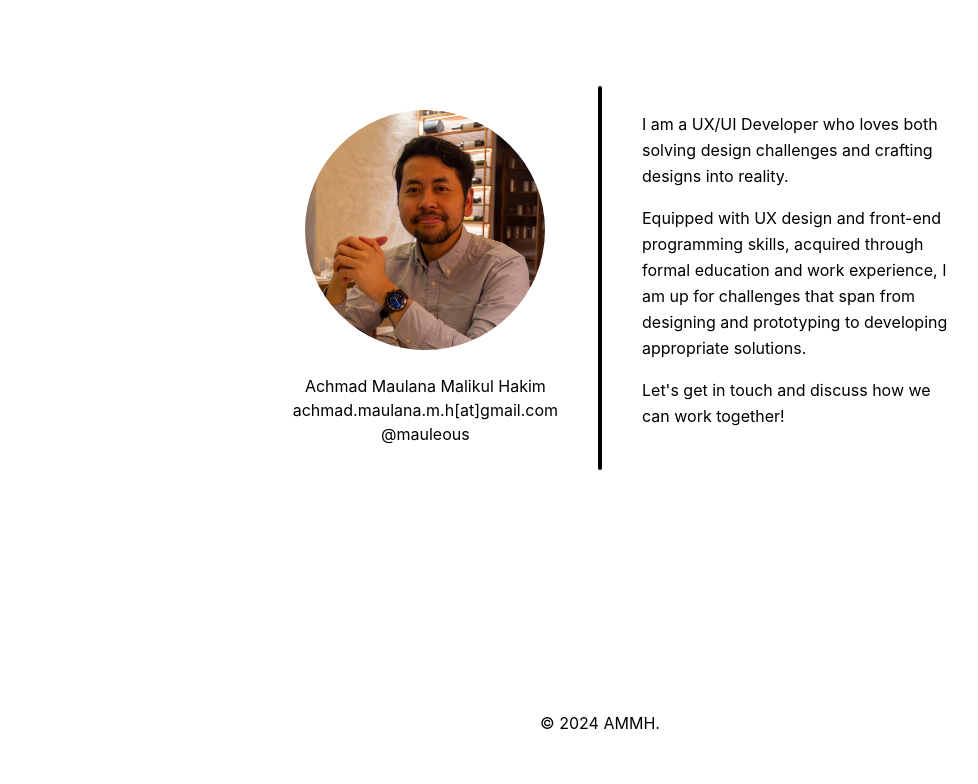
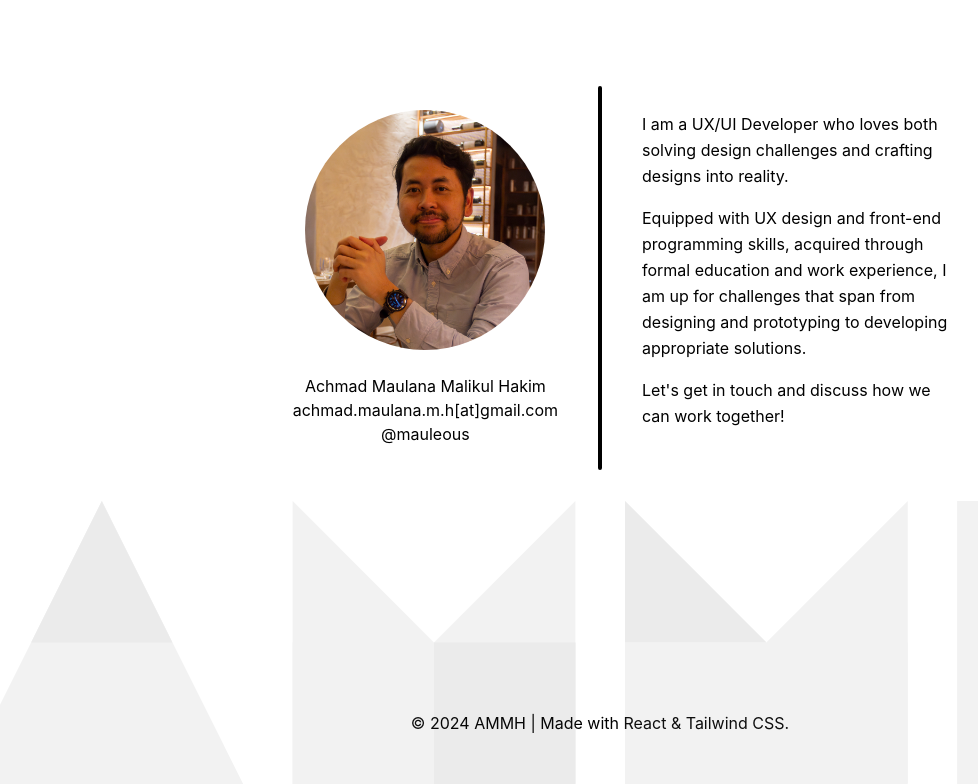
Before and after one commit to mauleous/mauleous-portfolio-v2, a React (Create React App) app: page / in a window 1280 px wide. Shown: the part 2942-3726 px from the top of the page, without its empty margins (40-1018 px from the left). Built offline with nearby package versions, Linux system fonts and the light colour scheme.

Commit message:
Improved footer area

```diff
--- a/src/components/Footer.js
+++ b/src/components/Footer.js
@@ -1,7 +1,12 @@
+import LogoHorizontal from "../assets/019_AMMH_horizontal.svg";
+
 const Footer = () => {
     return(
-        <div className="py-8">
-            <p>© 2024 AMMH.</p>
+        <div className="py-8 relative">
+            <div className="w-full absolute flex justify-center bottom-0 opacity-10">
+                <img src={LogoHorizontal} />
+            </div>
+            <p>© 2024 AMMH | Made with React & Tailwind CSS.</p>
         </div>
     );
 }
```
Also changed, not shown: src/assets/019_AMMH_horizontal.svg (added).
